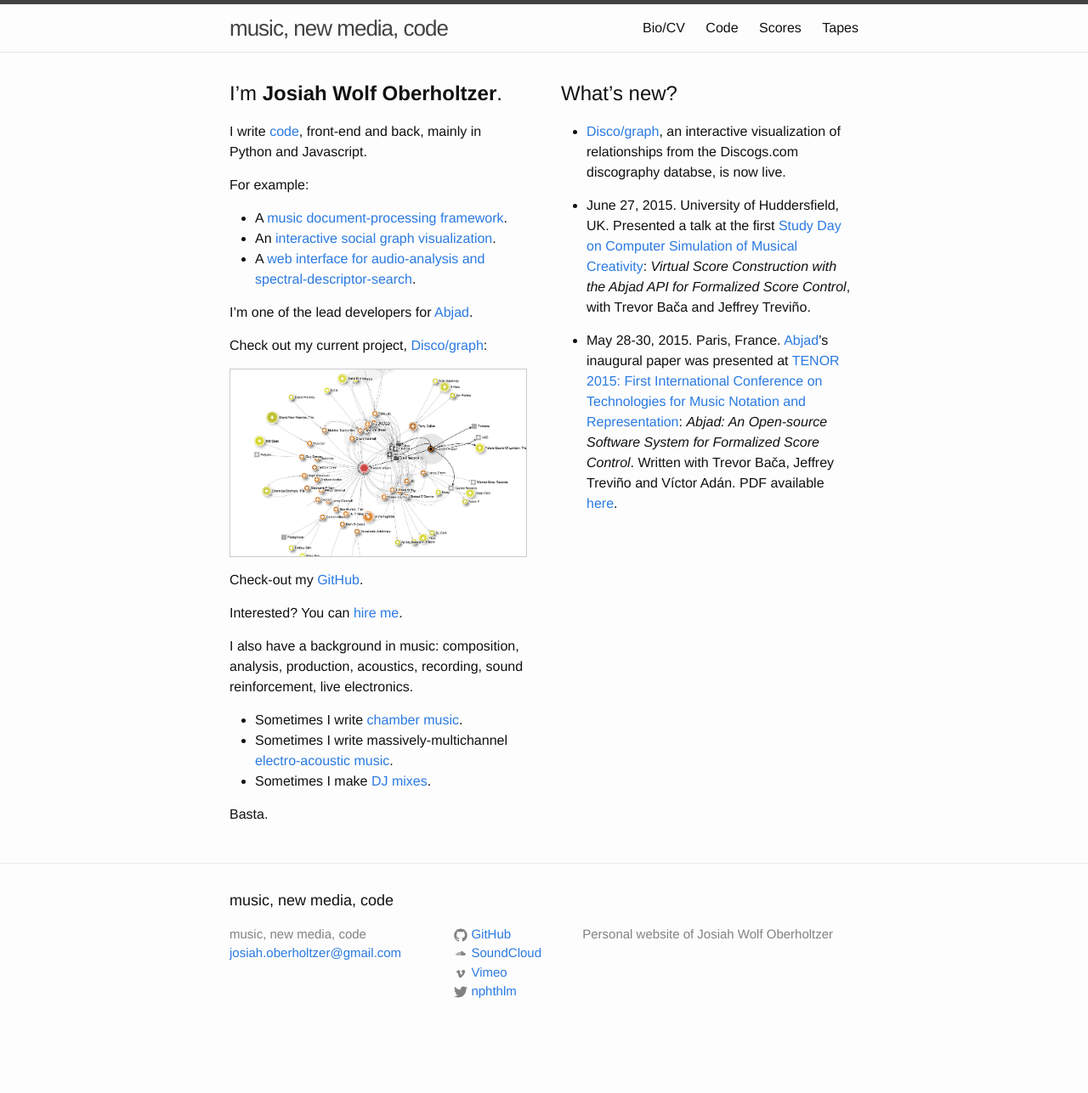
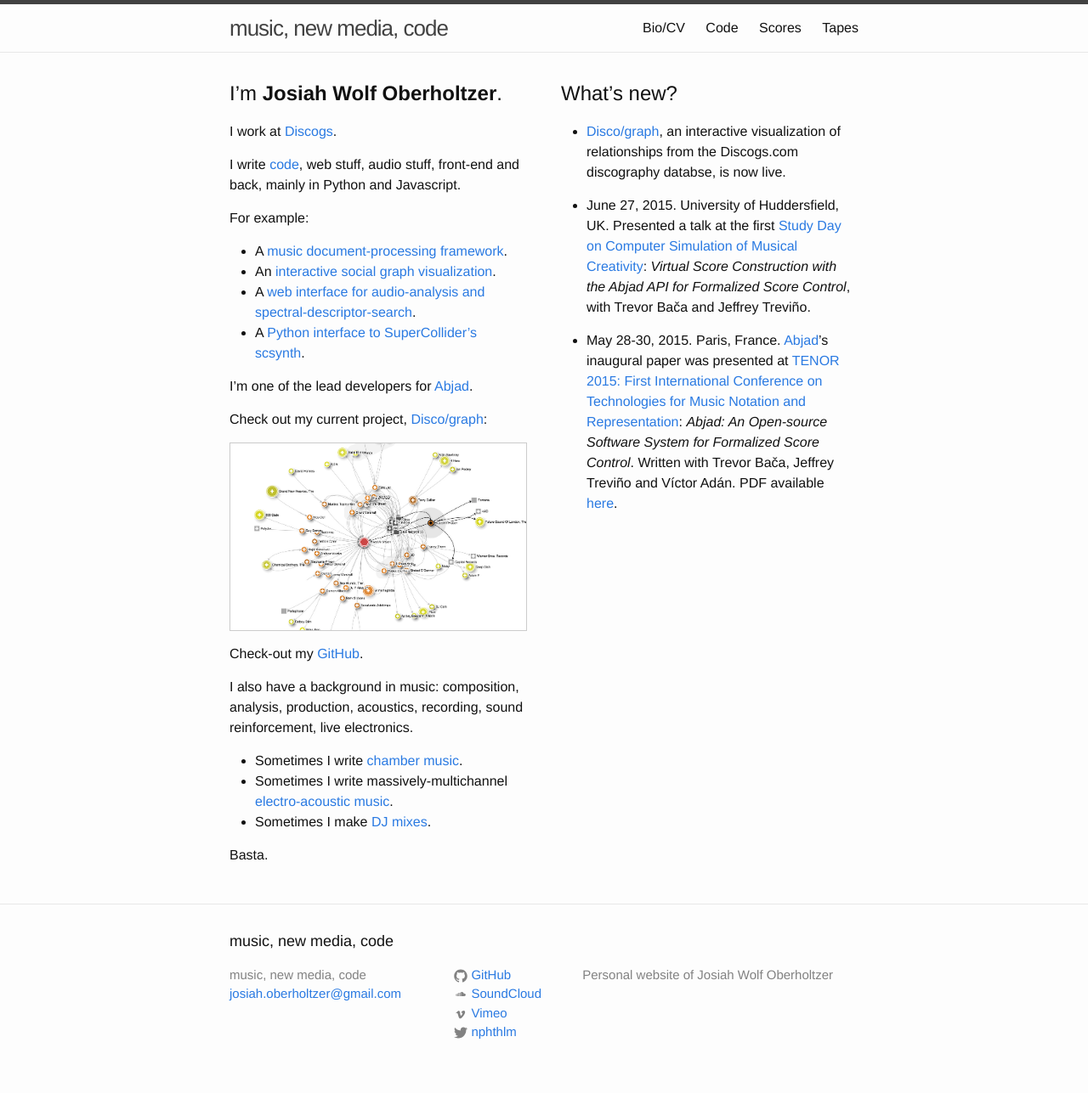
Before and after one commit to josiah-wolf-oberholtzer/josiah-wolf-oberholtzer.github.io, a Jekyll site: the page built from index.html, in a window 1280 px wide. Shown: the whole page at 85% size. Built offline with Jekyll 4.4.1, drawn with Linux system fonts in a browser that asks for light colours; nearby versions of some CDN libraries; before the commit the page ends 1239 px from its top, so only the background shows below that.

Commit message:
Updated blurb and Supriya link.

```diff
--- a/_includes/blurb.md
+++ b/_includes/blurb.md
@@ -1,12 +1,16 @@
 ## I'm **Josiah Wolf Oberholtzer**.
 
-I write [code](/code/), front-end and back, mainly in Python and Javascript.
+I work at [Discogs](http://discogs.com).
+
+I write [code](/code/), web stuff, audio stuff, front-end and back, mainly in
+Python and Javascript.
 
 For example:
 
 - A [music document-processing framework](/code/abjad/).
 - An [interactive social graph visualization](/code/discograph/).
 - A [web interface for audio-analysis and spectral-descriptor-search](/code/sasha/).
+- A [Python interface to SuperCollider's scsynth](/code/supriya/).
 
 I'm one of the lead developers for [Abjad](http://abjad.mbrsi.org).
 
@@ -18,8 +22,6 @@
 
 Check-out my [GitHub](http://github.com/josiah-wolf-oberholtzer).
 
-Interested? You can <a href="mailto:josiah.oberholtzer@gmail.com">hire me</a>.
-
 I also have a background in music: composition, analysis, production,
 acoustics, recording, sound reinforcement, live electronics.
 
```
Also changed, not shown: _posts/code/2014-01-01-supriya.md (+1 -1 lines).
